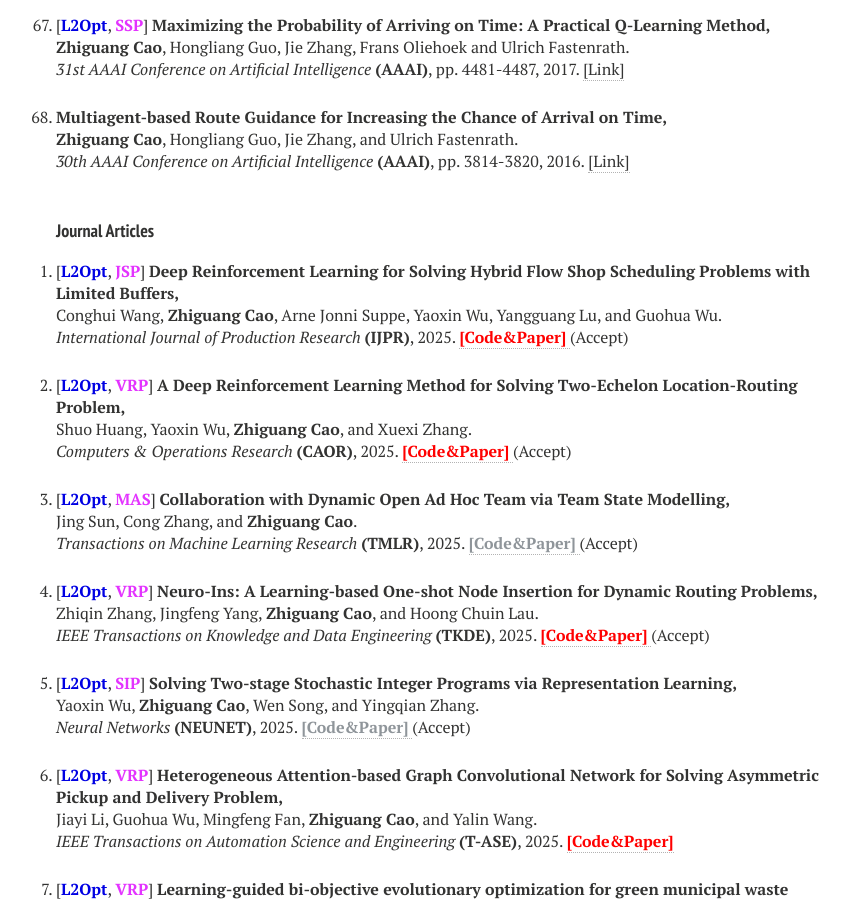
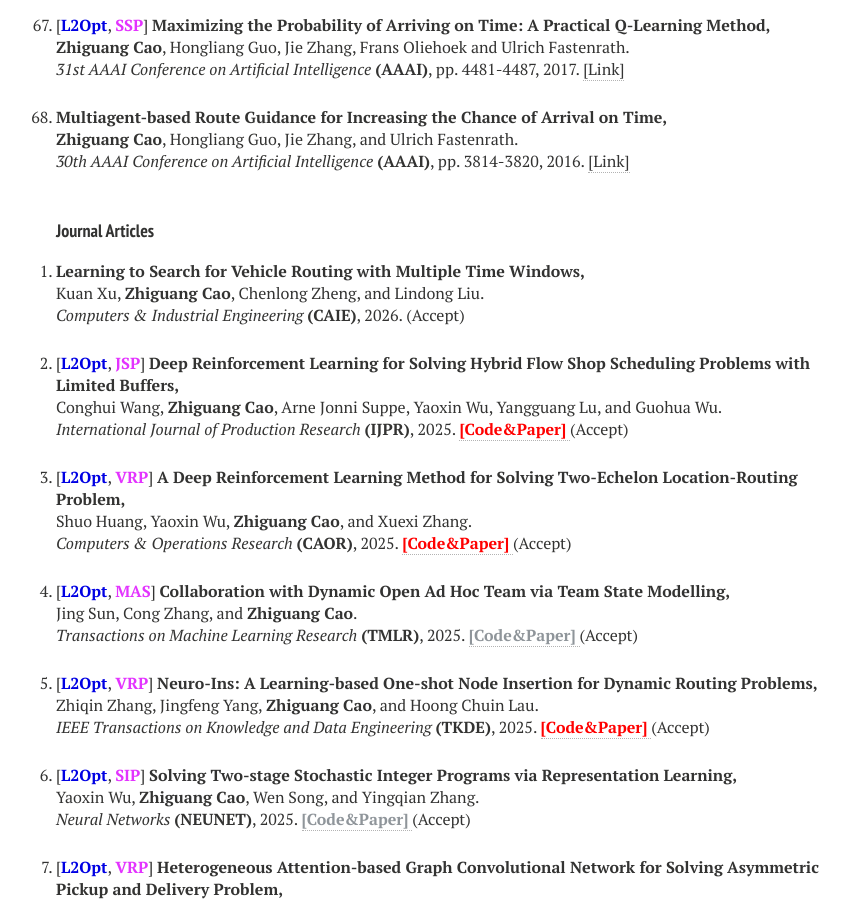
Before and after one commit to zhiguangcaosg/zhiguangcaosg.github.io, a Jekyll site: the page built from publications.md, in a window 1280 px wide and 900 px high, scrolled down 6849 px. Shown: the whole window, without its empty margins (264-1114 px from the left). Built offline with Jekyll 4.4.1, drawn with Linux system fonts in a browser that asks for light colours; nearby versions of some CDN libraries.

Commit message:
Update publications.html

```diff
--- a/_layouts/publications.html
+++ b/_layouts/publications.html
@@ -719,6 +719,14 @@ div.bibtex pre { font-size: 75%; overflow: auto;  width: 100%; padding: 0em 0em;
 
 <li>
 <p>
+<b>Learning to Search for Vehicle Routing with Multiple Time Windows,</b>
+<br>Kuan Xu, <b>Zhiguang Cao</b>, Chenlong Zheng, and Lindong Liu.<br>
+<i>Computers & Industrial Engineering</i> <b>(CAIE)</b>, 2026.  (Accept)
+</p>
+</li>
+
+<li>
+<p>
 [<font color="#0000E3"><b>L2Opt</b></font>, <font color="#E333FF"><b>JSP</b></font>] <b>Deep Reinforcement Learning for Solving Hybrid Flow Shop Scheduling Problems with Limited Buffers,</b>
 <br>Conghui Wang, <b>Zhiguang Cao</b>, Arne Jonni Suppe, Yaoxin Wu, Yangguang Lu, and Guohua Wu.<br>
 <i> International Journal of Production Research</i> <b>(IJPR)</b>, 2025. <a href="https://github.com/wangconghui0/LBHFSP" target="_blank"> <font color="#FF0000"><b>[Code&Paper]</b> </font></a> (Accept)
```
